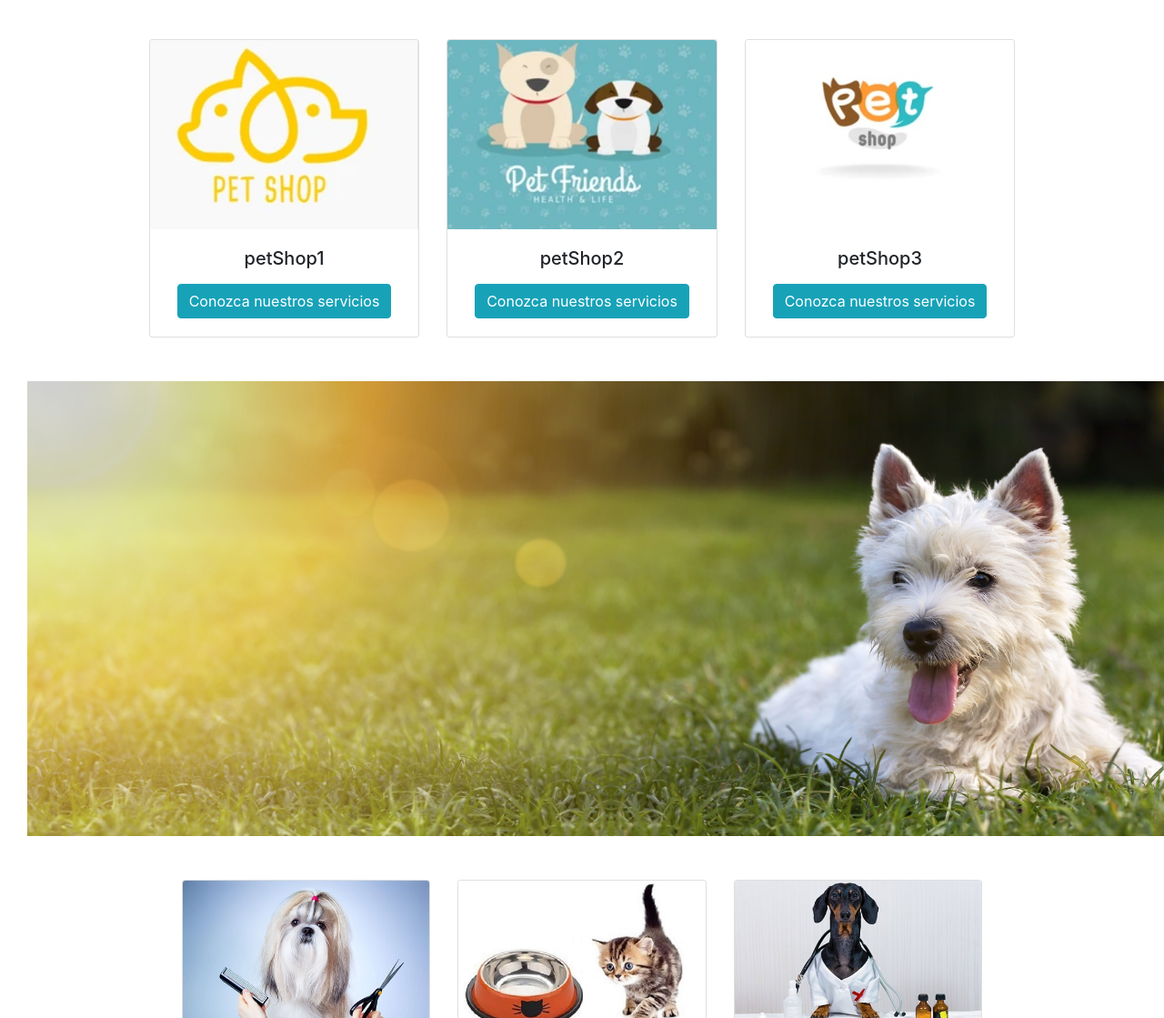
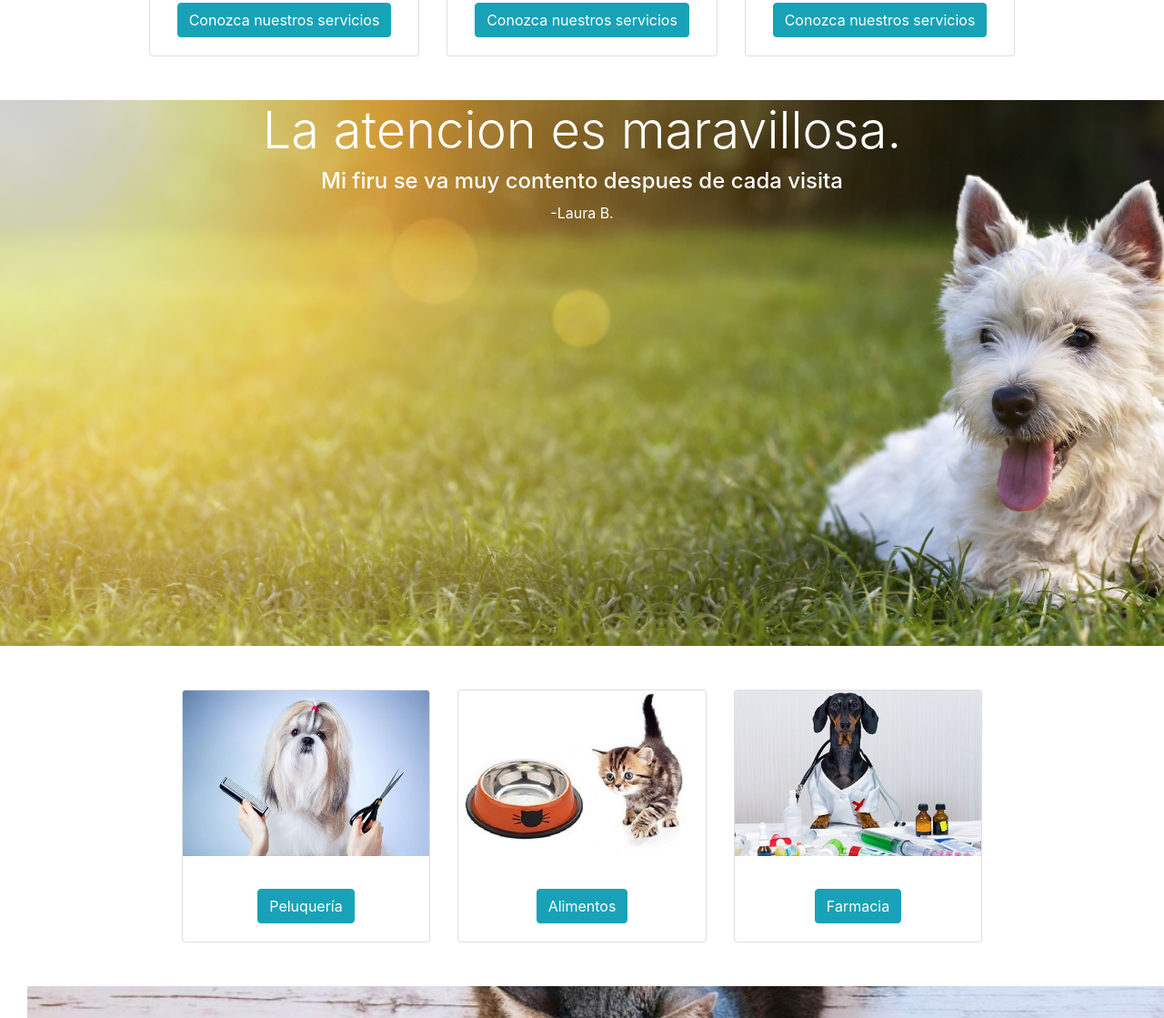
Before and after one commit to luisrcc/final-project, a React app: page / in a window 1280 px wide. Shown: the part 1557-2676 px from the top of the page at 91% size. Built offline with nearby package versions, Linux system fonts and the light colour scheme; no server answers.

Commit message:
refactorizar el componente reviews

```diff
--- a/src/front/js/component/Reviews.js
+++ b/src/front/js/component/Reviews.js
@@ -1,20 +1,12 @@
 import React, { useState } from "react";
-import dogBanner from "../../img/dog-banner.jpg";
 
 const Reviews = () => {
 	return (
-		<div className="card border-0">
-			<div className="container-fluid ">
-				<div className="">
-					<img width={1400} height={500} src={dogBanner} />
-				</div>
-				<div className="card-img-overlay">
-					<div className="card-body text-left ">
-						{/* <h5 className="card-title pl-4 ">La atencion es maravillosa.</h5>
-						<p className="card-text pl-4 ">Mi firu se va muy contento despues de cada visita</p>
-						<p className="card-text pl-4 "> -Laura B. </p> */}
-					</div>
-				</div>
+		<div className="jumbotron jumbotron-fluid jumbotron-reviews p-0">
+			<div className="container">
+				<h1 className="display-4">La atencion es maravillosa.</h1>
+				<h4> Mi firu se va muy contento despues de cada visita </h4>
+				<p className=""> -Laura B. </p>
 			</div>
 		</div>
 	);
--- a/src/front/js/pages/Home.js
+++ b/src/front/js/pages/Home.js
@@ -29,7 +29,7 @@ export const Home = () => {
 				<Cards />
 			</div>
 
-			<div className="container-fluid">
+			<div className="">
 				<Reviews />
 			</div>
 
--- a/src/front/styles/app.css
+++ b/src/front/styles/app.css
@@ -7,8 +7,17 @@
     width: 100%;
     height: 100%;
 }
-.jumbotron{
+
+.jumbotron-booking{
     background-image: url(../img/cat-banner1.jpg);
+    background-size: cover;
+    min-height: 600px;
+    color: white;
+    text-decoration: none;
+}
+
+.jumbotron-reviews{
+    background-image: url(../img/dog-banner.jpg);
     background-size: cover;
     min-height: 600px;
     color: white;
```
